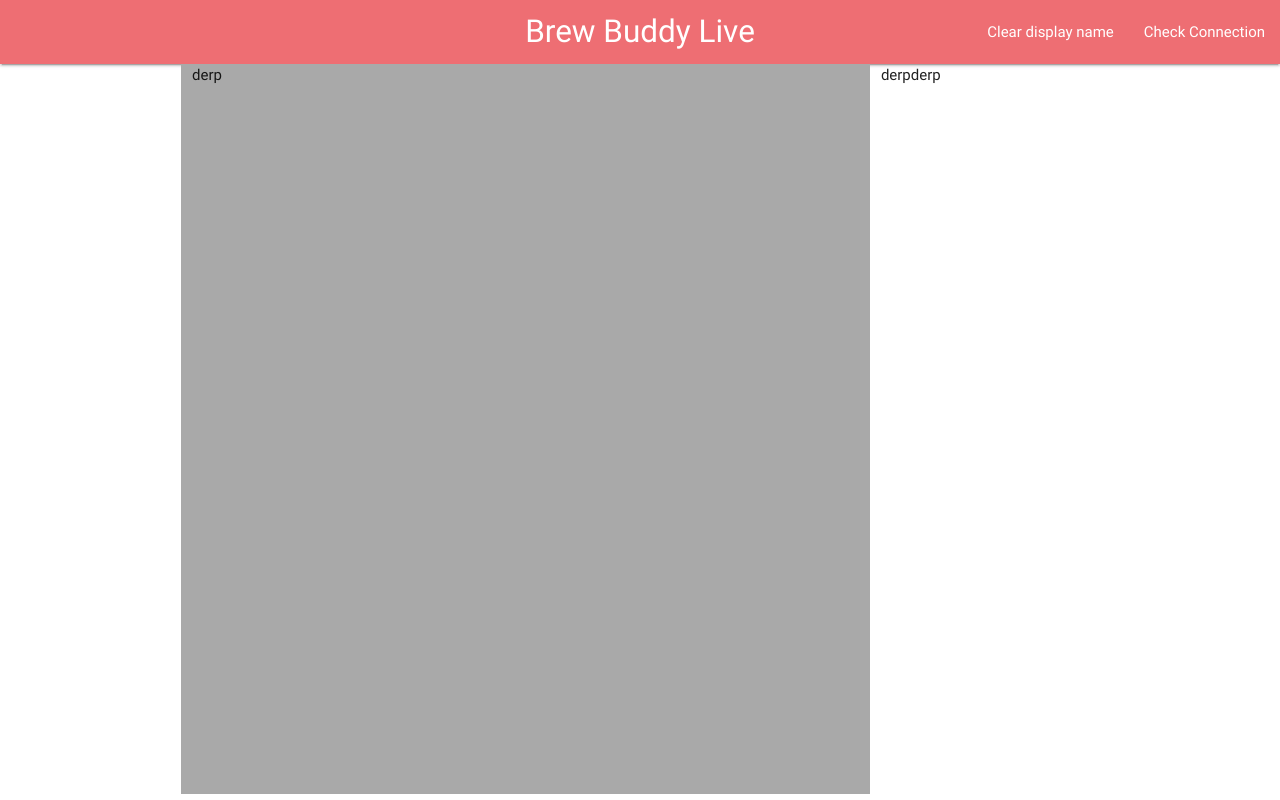
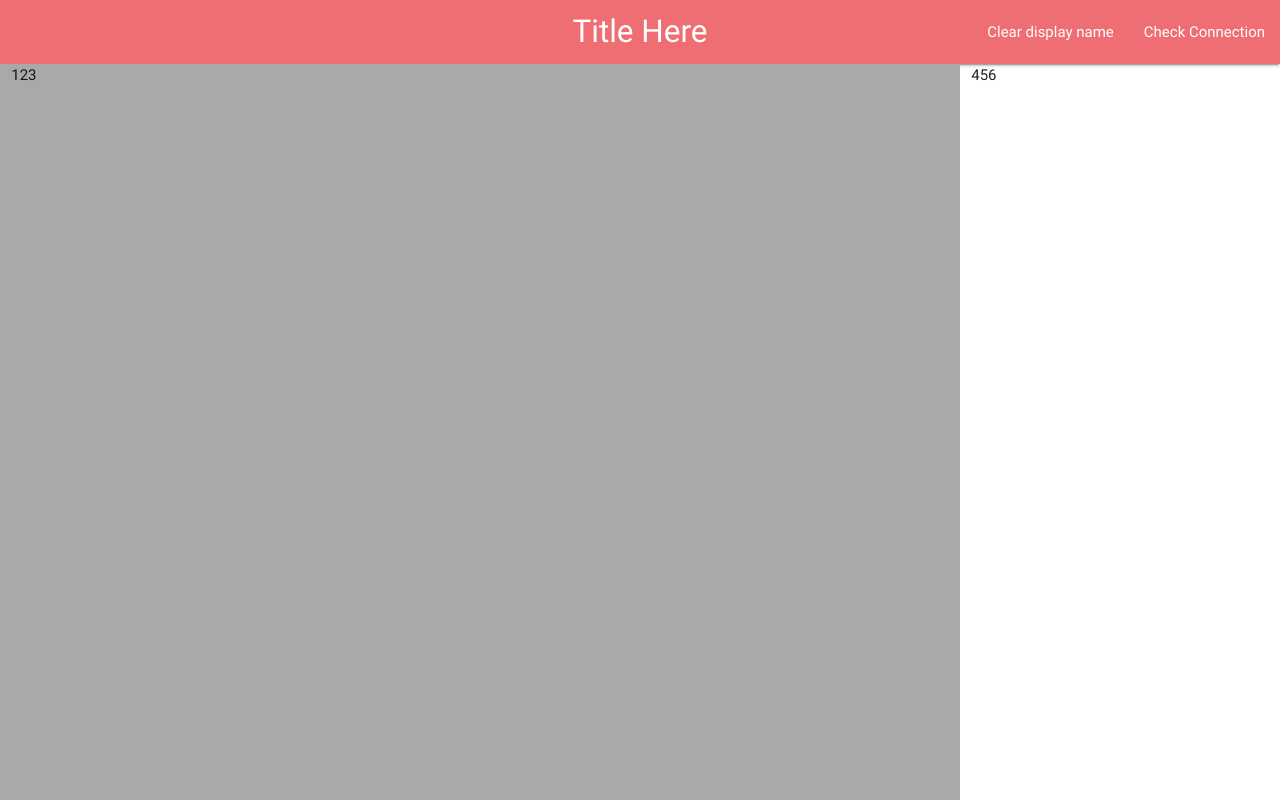
Before and after one commit to sok-6/brew-buddy-server, a website: page www/index.html in a window 1280 px wide. Drawn offline with nearby package versions, Linux system fonts and the light colour scheme; no server answers.

Commit message:
Finally happy with the flex situation

```diff
--- a/www/index.html
+++ b/www/index.html
@@ -12,15 +12,28 @@
       margin: 0px;
     }
 
-    #flex-container {
+    .flex-container {
       display: flex;
-      flex-direction: column;
-      height: calc(100% - 70px);
+      flex-flow: column;
+      /* height: calc(100% - 70px); */
+    }
+
+    .flex-nav {
+      flex: 0 1 auto;
+    }
+
+    .flex-body {
+      flex: 1 1 auto;
+      display: flex;
+    }
+
+    .flex-row {
+      flex: 1 1 auto;
+      margin-bottom: 0;
     }
 
     .full-height {
-      height:100%;
-      margin-bottom: 0;
+      height: 100%;
     }
   </style>
 
@@ -29,9 +42,10 @@
 
 
 <body>
-  <nav>
+  <div class="full-height flex-container">
+    <nav class="flex-nav">
       <div class="nav-wrapper">
-      <a href="/" class="brand-logo center">Brew Buddy Live</a>
+        <a href="/" class="brand-logo center">Title Here</a>
         <ul id="nav-mobile" class="right hide-on-med-and-down">
           <li>
             <a onclick="setDisplayName('')">Clear display name</a>
@@ -43,14 +57,17 @@
       </div>
     </nav>
 
-  <div id="flex-container" class="container">
-    <div class="full-height row">
+    <div class="flex-body">
+      <!-- <div class="full-height container"> -->
+      <div class="row flex-row">
         <div class="full-height col m9 s12" style="background-color: darkgray;">
-        derp
+          123
         </div>
         <div class="full-height col m3 s12">
-        derpderp
+          456
         </div>
+      </div>
+      <!-- </div> -->
     </div>
   </div>
 
```
Lines whose indentation alone changed are shown as unchanged.
